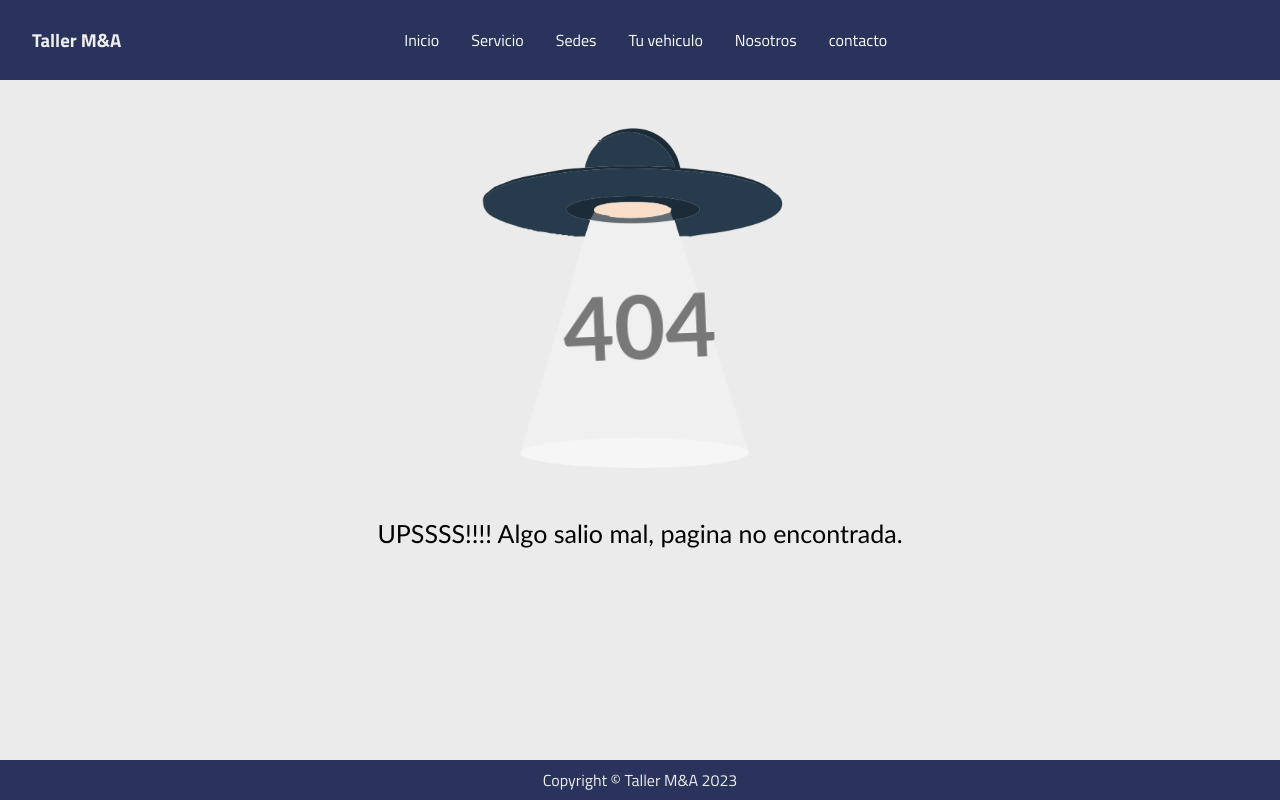
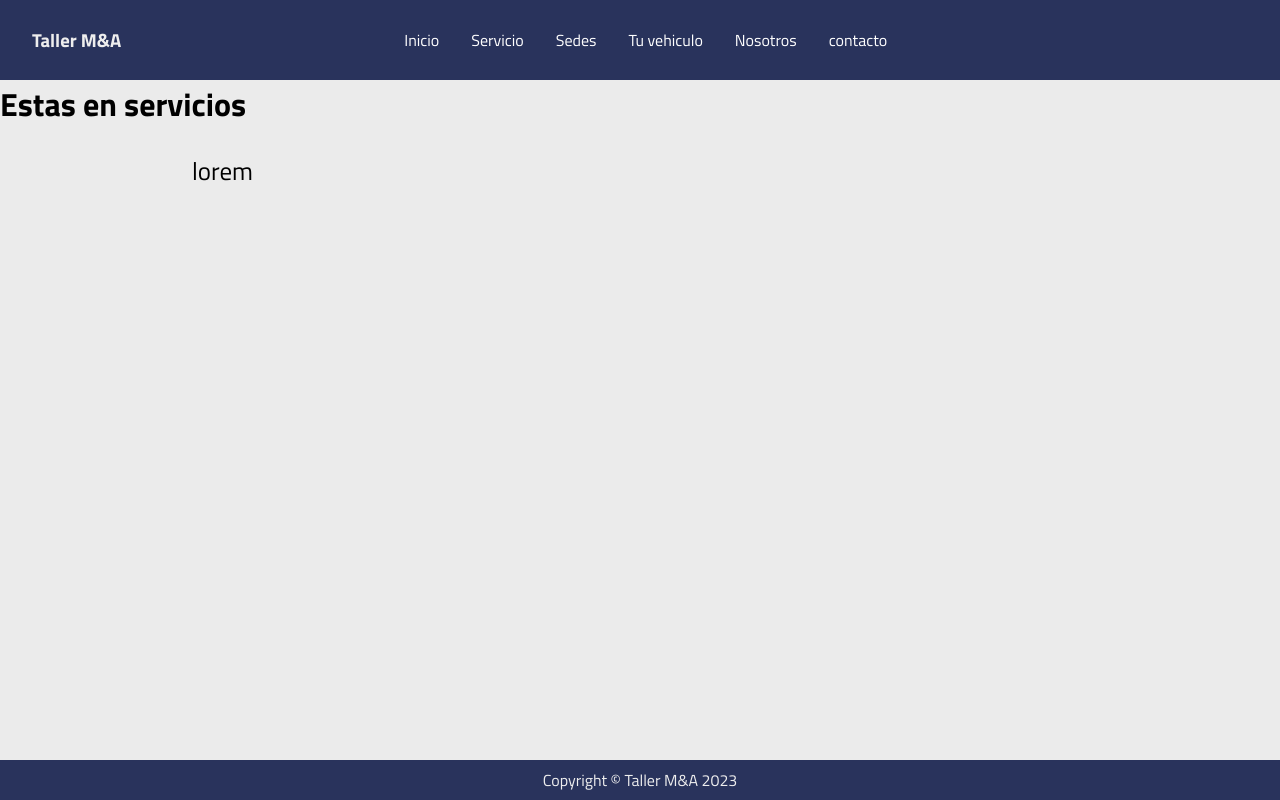
Before and after one commit to Anderson23j/Final-Web, a React (Create React App) app in the folder final/: page /servicio in a window 1280 px wide. Before the commit this address had no page. Built offline with nearby package versions, Linux system fonts and the light colour scheme.

Commit message:
servicio

```diff
--- a/final/src/App.js
+++ b/final/src/App.js
@@ -6,7 +6,7 @@ import Footer from "./componentes/footer";
 import Error404 from "./componentes/error404";
 import Vehiculo from "./componentes/vehiculo";
 import Map from "./componentes/sedes";
-
+import Servicios from "./componentes/servicio";
 function App() {
   return (
     <React.Fragment>
@@ -14,7 +14,7 @@ function App() {
         <NavBar />
         <Routes>
           <Route exact path="/" element={<Inicio />}></Route>
-          <Route exact path="/servicio" element={<Error404 />}></Route>
+          <Route exact path="/servicio" element={<Servicios />}></Route>
           <Route exact path="/Sedes" element={<Map />}></Route>
           <Route exact path="/vehiculo" element={<Vehiculo />}></Route>
           <Route exact path="/nosotros" element={<Error404 />}></Route>
--- /dev/null
+++ b/final/src/componentes/servicio.js
@@ -0,0 +1,14 @@
+import React from "react";
+
+function Servicios() {
+  return (
+    <>
+      <div className="">
+        <h1>Estas en servicios</h1>
+        <img className="" src={(require = "")} />
+        <p className=""> lorem </p>
+      </div>
+    </>
+  );
+}
+export default Servicios;
```
